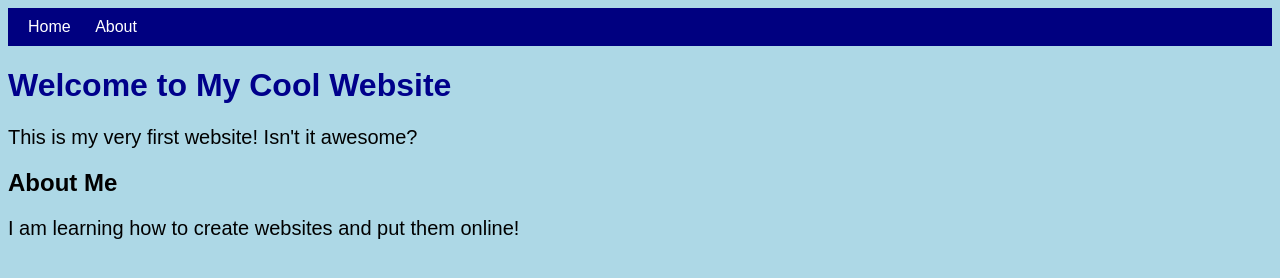
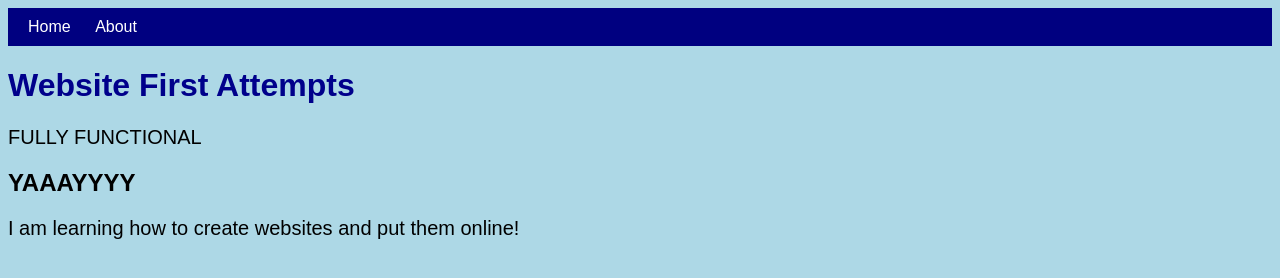
Before and after one commit to AnastasiiaBerezovska/my-portfolio, a plain HTML site: page index.html in a window 1280 px wide. Drawn offline with Linux system fonts and the light colour scheme.

Commit message:
Update index.html

```diff
--- a/index.html
+++ b/index.html
@@ -32,9 +32,9 @@
         <a href="#home">Home</a>
         <a href="#about">About</a>
     </nav>
-    <h1 id="home">Welcome to My Cool Website</h1>
-    <p>This is my very first website! Isn't it awesome?</p>
-    <h2 id="about">About Me</h2>
+    <h1 id="home">Website First Attempts</h1>
+    <p>FULLY FUNCTIONAL</p>
+    <h2 id="about">YAAAYYYY</h2>
     <p>I am learning how to create websites and put them online!</p>
 </body>
 </html>
```
